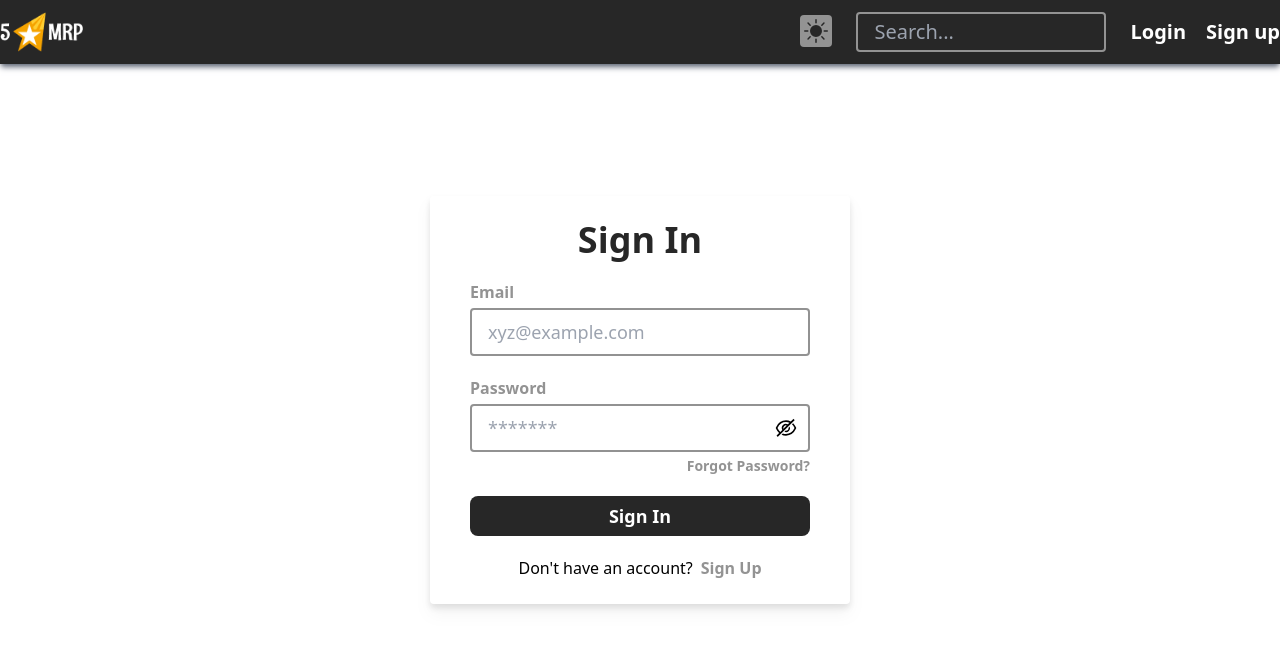
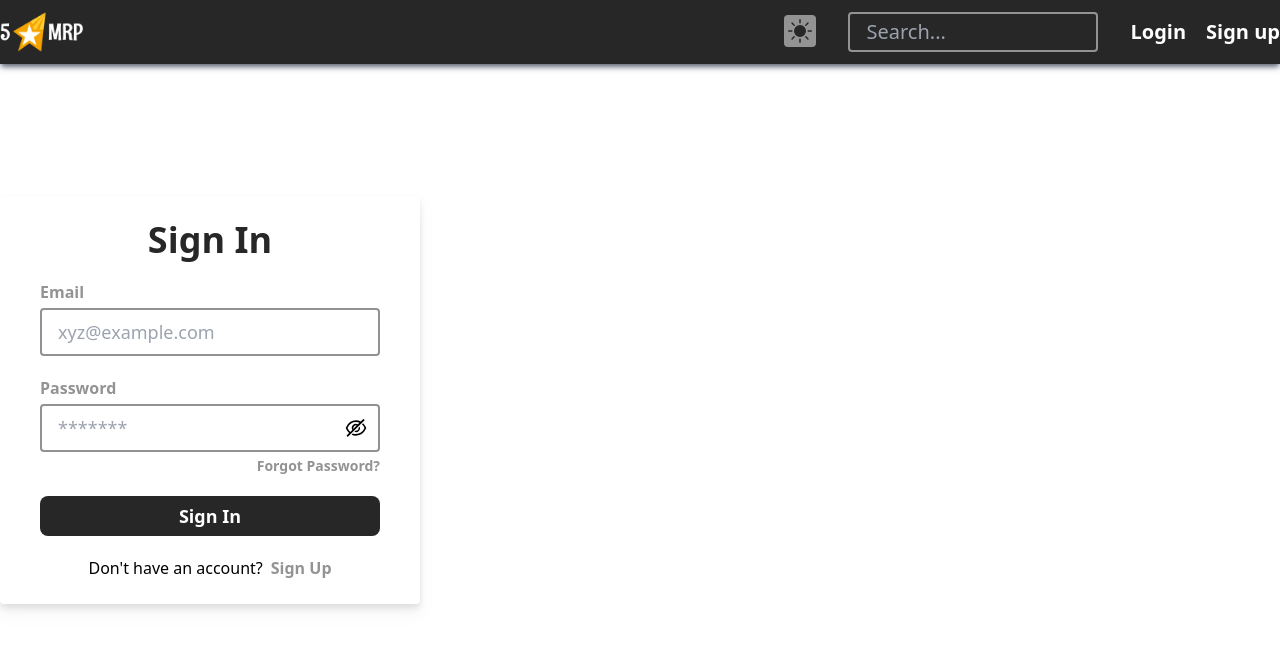
Before and after one commit to skp544/mern-movie-reiew-app, a React (Vite) app in the folder client/: page /auth/sign-in in a window 1280 px wide. Shown: the top 648 px of the page. Built offline with nearby package versions, Linux system fonts and the light colour scheme.

Commit message:
fixing some issues

```diff
--- a/client/src/api/client.js
+++ b/client/src/api/client.js
@@ -1,6 +1,7 @@
 import axios from "axios";
 
 const BASE_URL = "https://mern-movie-reiew-app.vercel.app/api/v1";
+// const BASE_URL = "http://localhost:8000/api/v1";
 
 const client = axios.create({
   baseURL: BASE_URL,
--- a/client/src/components/Container.jsx
+++ b/client/src/components/Container.jsx
@@ -1,6 +1,8 @@
 const Container = ({ children, className }) => {
   return (
-    <div className={` max-w-screen-xl mx-auto ${className} px-2 xl:px-0`}>
+    <div
+      className={` max-w-screen-xl mx-auto ${className} px-2 xl:px-0 w-full `}
+    >
       {children}
     </div>
   );
--- a/client/src/components/User/Navbar.jsx
+++ b/client/src/components/User/Navbar.jsx
@@ -20,11 +20,11 @@ const Navbar = () => {
   return (
     <div className=" bg-secondary shadow-md z-10 w-full shadow-gray-500 fixed top-0">
       <Container className="p-3">
-        <div className="flex justify-between items-center">
+        <div className="flex justify-between  gap-5 items-center">
           <Link to={"/"}>
             <img src="/logo.png" alt="logo" className=" sm:h-10 h-8" />
           </Link>
-          <ul className="flex items-center sm:space-x-6 space-x-2">
+          <ul className="flex items-center sm:space-x-6 gap-2">
             <li>
               <button
                 onClick={toggleTheme}
@@ -37,7 +37,7 @@ const Navbar = () => {
               <SearchForm
                 placeholder={"Search..."}
                 className={
-                  "border-dark-subtle text-xl focus:border-white text-white sm:w-[250px] w-[200px]"
+                  "border-dark-subtle text-xl focus:border-white text-white sm:w-[250px] w-[200px] sm:block hidden"
                 }
                 onSubmit={handleSearchSubmit}
               />
--- a/client/src/pages/SingleMovie.jsx
+++ b/client/src/pages/SingleMovie.jsx
@@ -102,14 +102,14 @@ const SingleMovie = () => {
     <div className="dark:bg-primary bg-white min-h-screen py-10 px-4  ">
       <Container className={" xl:px-0 px-4 pt-10 "}>
         {/* trailer */}
-        <video poster={poster} controls src={trailer} />
+        <video poster={poster} controls src={trailer} className=" w-full" />
 
         {/* title  */}
-        <div className=" flex justify-between items-center">
+        <div className=" flex justify-around items-center">
           <h2 className=" xl:text-4xl lg:text-3xl text-2xl text-highlight dark:text-highlight-dark py-3">
             {title}
           </h2>
-          <div className=" flex flex-col justify-center items-end">
+          <div className=" flex gap-2 flex-col">
             <RatingStar rating={reviews?.ratingAvg} />
 
             <CustomBtnLink
@@ -119,6 +119,7 @@ const SingleMovie = () => {
             <CustomBtnLink
               onClick={handleOnRateMovie}
               label={"Rate The Movie"}
+              className={"self-end"}
             />
           </div>
         </div>
@@ -138,7 +139,7 @@ const SingleMovie = () => {
 
           {/* writer */}
           <ListWithLabel label={" Writers:"}>
-            <div className="flex gap-2">
+            <div className="flex flex-wrap gap-2">
               {writers.map((w, i) => (
                 <CustomBtnLink label={w?.name} key={i} />
               ))}
@@ -147,7 +148,7 @@ const SingleMovie = () => {
 
           {/* cast */}
           <ListWithLabel label={" Cast:"}>
-            <div className="flex gap-2">
+            <div className="flex flex-wrap gap-2">
               {cast.map(
                 (c, i) =>
                   c.leadActor && (
@@ -169,7 +170,7 @@ const SingleMovie = () => {
 
           {/* genres */}
           <ListWithLabel label={"Genres:"}>
-            <div className="flex gap-2">
+            <div className="flex gap-2 flex-wrap">
               {genres.map((g, i) => (
                 <CustomBtnLink label={g} key={i} clickable={false} />
               ))}
```
Also changed, not shown: 1 other file (tests, documents, lock files or other folders).
